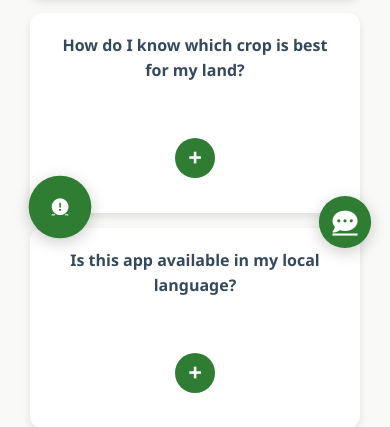
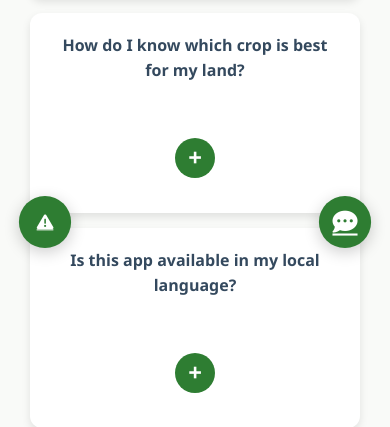
Before and after one commit to MUSTAFA892/cropwala, a Flask app: page /FAQ in a window 390 px wide. Shown: the part 577-1004 px from the top of the page. Run offline with Flask 3, Linux system fonts and the light colour scheme.

Commit message:
made some changes in base.html

```diff
--- a/templates/base.html
+++ b/templates/base.html
@@ -842,6 +842,12 @@
                 bottom: 20px;
                 right: 20px;
             }
+            .ML-button {
+                width: 50px;
+                height: 50px;
+                bottom: 20px;
+                left: 20px;
+            }
         }
 
         @media print {
@@ -993,7 +999,7 @@
     </a>
 
     <a href="{{ url_for('npk_prediction') }}"  class="ML-button" id="MLButton">
-        <i class="fas fa-exclamation-circle"></i>
+        <i class="fas fa-exclamation-triangle"></i>
     </a>
 
 
```
